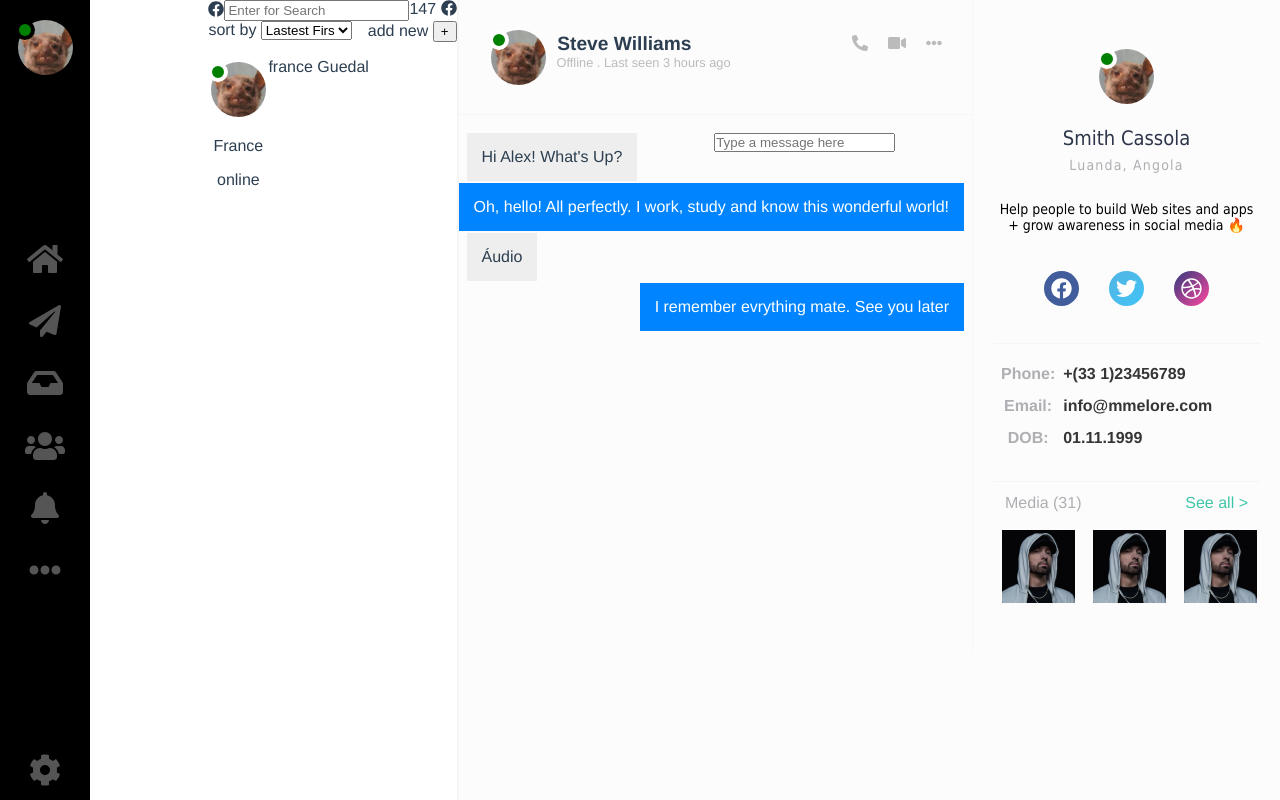
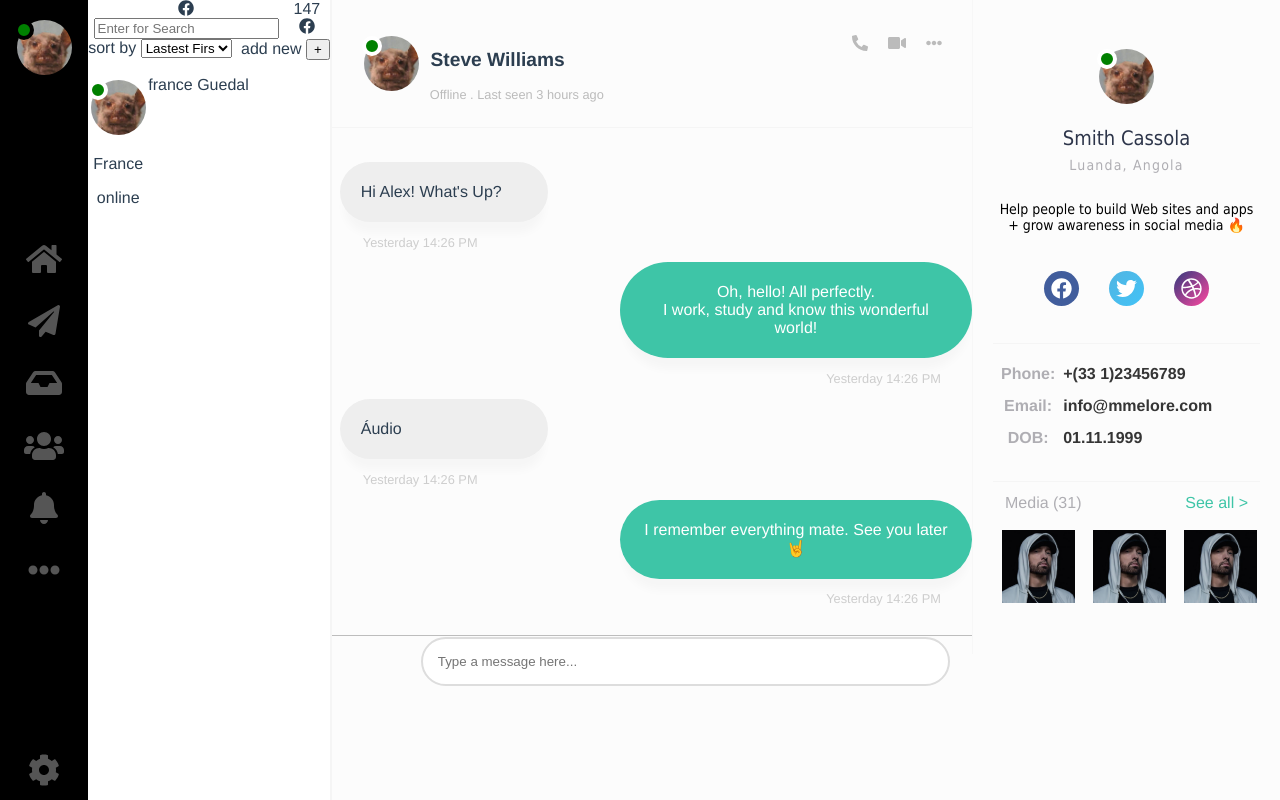
Before and after one commit to france00mf/chat, a Vue app: page / in a window 1280 px wide. Built offline with nearby package versions, Linux system fonts and the light colour scheme.

Commit message:
Editing the input text

```diff
--- a/src/components/home/message-area/message-area.vue
+++ b/src/components/home/message-area/message-area.vue
@@ -6,8 +6,8 @@
           <section class="perfil">
           <user-avatar borderProps="4px solid white"></user-avatar>
           <div class="description">
-          <div class="name"><h2>Steve Williams</h2></div>
-          <div class="state">Offline . Last seen 3 hours ago</div>
+          <div class="name"><h2>{{ nome }} </h2></div>
+          <div class="state">{{ state }} </div>
           </div>
           </section>
           <section class="top-bar-icons">
@@ -22,16 +22,20 @@
         <div class="row"></div>
         <br>
         <div class="message-body">
-        <ul>
-                <li class="him">Hi Alex! What's Up?</li>
-                <li class="me">Oh, hello! All perfectly. I work, study and know this wonderful world!</li>
-                <li class="him">Áudio</li>
-                <li class="me">I remember evrything mate. See you later</li>
+        <ul >
+                <div class="him"><li>Hi Alex! What's Up?</li></div>
+                <p class="him-when">Yesterday 14:26 PM</p>
+                <div class="me"><li>Oh, hello! All perfectly. <br> I work, study and know this wonderful world!</li></div>
+                <p class="me-when">Yesterday 14:26 PM</p>
+                <div class="him"><li>Áudio</li></div>
+                <p class="him-when">Yesterday 14:26 PM</p>
+                <div class="me"><li>I remember everything mate. See you later 🤘</li></div>
+                <p class="me-when">Yesterday 14:26 PM</p>
             </ul>
         </div>
         <div class="chat-form">
             <img v-bind:src="icones">
-            <input type="text" placeholder="Type a message here">
+            <input type="text" placeholder="Type a message here...">
         </div>
       </div>
     </div>
@@ -39,16 +43,23 @@
 
 <script>
 export default {
+  data: function () {
+    return {
+      nome: 'Steve Williams',
+      state: 'Offline . Last seen 3 hours ago',
+      conversation: [
+        {}
+      ]
+    }
+  },
       components: {
         'user-avatar': require('@/components/shared/user-vatar').default
     }
-
 }
 </script>
 
 <style scoped>
 *{
-  margin: 0;
   padding: 0;
   box-sizing:border-box;
 }
@@ -104,10 +115,15 @@ export default {
 .row {
   border-bottom: 1px solid rgba(167, 167, 167, 0.082);
 }
+
 /*Message-Body*/
+
+.message-body {
+  display: flex;
+}
+
 ul{
     list-style: none;
-    margin: 0;
     padding: 0;
 }
 
@@ -115,21 +131,66 @@ ul li {
   display: inline-block;
   clear: both;
   padding: 15px;
-  margin-bottom: 2px;
+  margin-bottom: 22px;
+  margin: 6px;
 }
 
 .him {
+    display: flex;
     background: #eee;
-    float: left;
     margin-left: 8px;
+    width: 13em;
+    border-radius: 50px;
+    box-shadow:0 15px 10px -4px rgba(0, 0, 0, 0.027);
+}
+.him-when {
+  display: flex;
+  justify-content: flex-start;
+  margin-left: 31px;
+  font-size: 0.8em;
+  color: rgba(147, 147, 147, 0.449);
+}
+.me {
+  display: flex;
+  justify-content: flex-start;
+  background: #3ec5a7;
+  color: #fff;
+  margin-left: 18em;
+  border-radius: 50px;
+  box-shadow:0 15px 10px -4px rgba(0, 0, 0, 0.027);
+}
+.me-when {
+  display: flex;
+  justify-content: flex-end;
+  margin-right: 31px;
+  font-size: 0.8em;
+  color: rgba(147, 147, 147, 0.449);
+}
+/*Chat-Form*/
+.chat-form {
+  grid-area: chat-form;
+  border-radius: 0 0 10px 0;
+  border-top: 1px solid rgba(0, 0, 0, 0.25);
 }
 
-.me {
-    float: right;
-    background: #0084ff;
-    color: #fff;
-    margin-right: 8px;
+.chat-form {
+  display: grid;
+  grid: 51px / 32px 1fr;
+  align-content: center;
+  align-items: center;
+  grid-gap: 15px;
+  grid-area: chat-form;
+  border-top: 1px solid rgba(0, 0, 0, 0.25);
+  padding-left: 42px;
+  padding-right: 22px;
 }
-/*Chat-Form*/
 
+.chat-form input {
+  outline: none;
+  padding: 15px;
+  border: 2px solid #ddd;
+  border-radius: 50px;
+  color: #330;
+  font-size: 1.rem;
+}
 </style>
```
